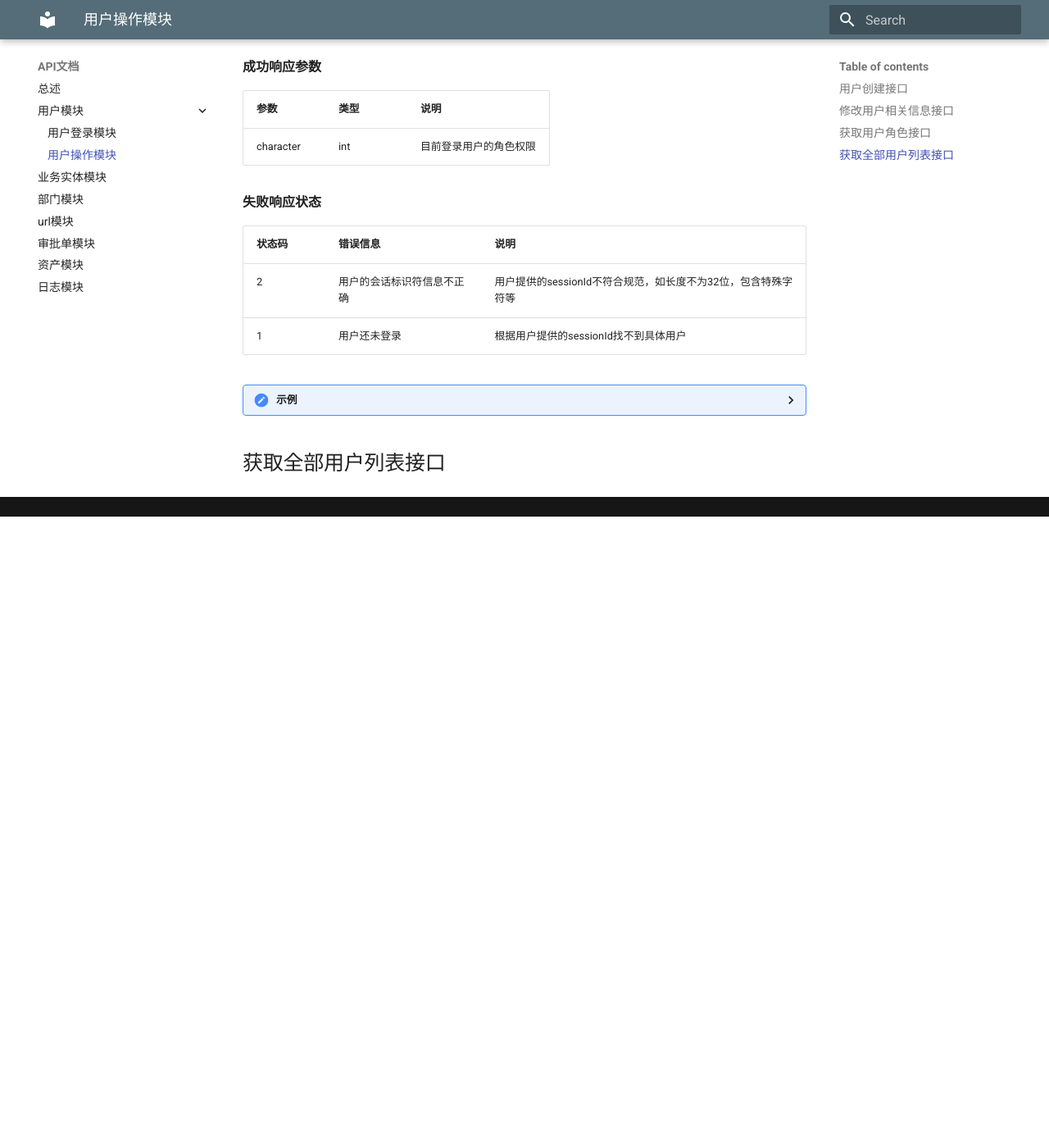
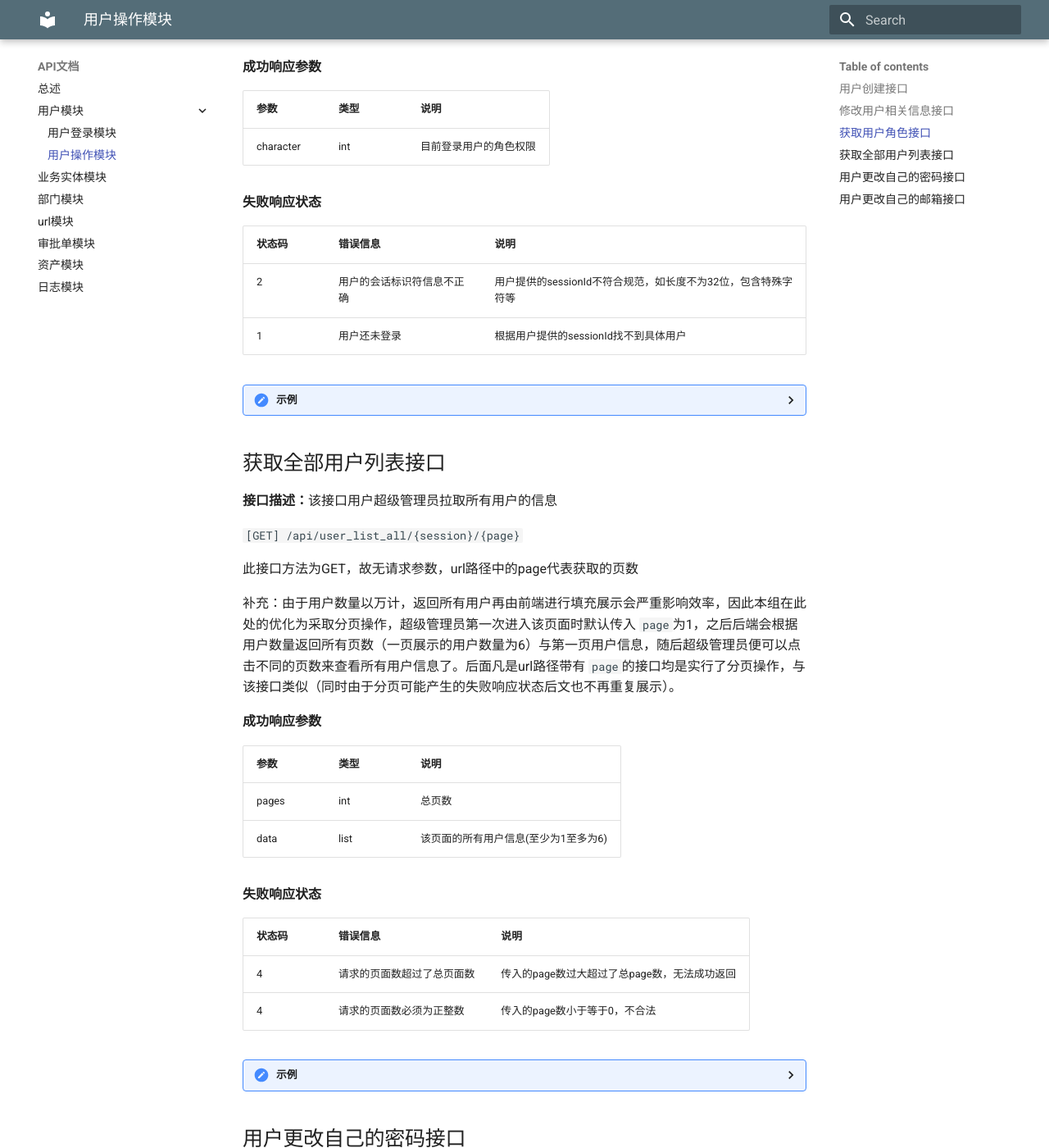
Before and after one commit to easymoneysniper213/okok-docs, an MkDocs documentation site: the page built from docs/api_user_operation.md, in a window 1280 px wide and 1400 px high, scrolled down 2453 px. Shown: the whole window at 82% size. Built offline with MkDocs 1.6.1 and Material for MkDocs 9.7.7, drawn with Linux system fonts in a browser that asks for light colours; before the commit the page ends 3083 px from its top, so only the background shows below that; some of the changed text lies outside the part shown.

Commit message:
API文档(2) 用户相关以及部分业务实体相关

````diff
--- a/docs/api_user_operation.md
+++ b/docs/api_user_operation.md
@@ -149,3 +149,151 @@
 </details>
 
 ## 获取全部用户列表接口
+
+**接口描述：**该接口用户超级管理员拉取所有用户的信息
+
+`[GET] /api/user_list_all/{session}/{page}`
+
+此接口方法为GET，故无请求参数，url路径中的page代表获取的页数
+
+补充：由于用户数量以万计，返回所有用户再由前端进行填充展示会严重影响效率，因此本组在此处的优化为采取分页操作，超级管理员第一次进入该页面时默认传入 `page`为1，之后后端会根据用户数量返回所有页数（一页展示的用户数量为6）与第一页用户信息，随后超级管理员便可以点击不同的页数来查看所有用户信息了。后面凡是url路径带有 `page`的接口均是实行了分页操作，与该接口类似（同时由于分页可能产生的失败响应状态后文也不再重复展示）。
+
+**成功响应参数**
+
+| 参数  | 类型 | 说明                                 |
+| ----- | ---- | ------------------------------------ |
+| pages | int  | 总页数                               |
+| data  | list | 该页面的所有用户信息(至少为1至多为6) |
+
+**失败响应状态**
+
+| 状态码 | 错误信息                   | 说明                                         |
+| ------ | -------------------------- | -------------------------------------------- |
+| 4      | 请求的页面数超过了总页面数 | 传入的page数过大超过了总page数，无法成功返回 |
+| 4      | 请求的页面数必须为正整数   | 传入的page数小于等于0，不合法                |
+
+
+<details>
+ <summary>示例</summary>
+
+响应
+
+```json
+{
+  "code": 0,
+  "pages":1,
+  "data": [
+  {
+    "id"：1
+    "name": "example_user",
+    "password": "password123",
+    "entityName" : "aba",
+    "departmentName":"tsinghua",
+    "character":1,
+    "lock":False,
+    "email" :""
+  },
+  {
+    "id": 2,
+    "name": "user2",
+    "password": "password123",
+    "entityName" : "aba",
+    "departmentName":"tsinghua",
+    "character":1,
+    "lock":False,
+    "email" :""
+  }
+  ]
+}
+```
+
+</details>
+
+## 用户更改自己的密码接口
+
+**接口描述：**该接口用于用户更改自己的密码，需要先验证旧密码才能更改新密码
+
+`[PUT] /api/user_password/{session}`
+
+**请求参数**
+
+| 参数        | 类型 | 说明                 |
+| ----------- | ---- | -------------------- |
+| oldpassword | str  | 用户验证身份的旧密码 |
+| newpassword | str  | 用户想更改的新密码   |
+
+无成功响应参数，接口调用成功则用户密码被修改，返回Succeed
+
+**失败响应状态**
+
+| 状态码 | 错误信息               | 说明                                |
+| ------ | ---------------------- | ----------------------------------- |
+| 2      | 您输入的初始密码不正确 | oldpassword不匹配，验证失败无法修改 |
+
+<details>
+ <summary>示例</summary>
+
+请求
+
+```json
+{
+  "oldpassword":"abb",
+  "newpassword":"abb"
+}
+```
+
+响应
+
+```json
+{
+   "code":0,
+   "info":Succeed,
+}
+```
+
+</details>
+
+## 用户更改自己的邮箱接口
+
+**接口描述：**该接口用于用户更改自己的邮箱，需要先验证旧密码通过验证才能更改邮箱
+
+`[PUT] /api/user_email/{session}`
+
+**请求参数**
+
+| 参数        | 类型 | 说明                 |
+| ----------- | ---- | -------------------- |
+| oldpassword | str  | 用户验证身份的旧密码 |
+| email       | str  | 用户想更改的新邮箱   |
+
+无成功响应参数，接口调用成功则用户邮箱被修改，返回Succeed
+
+**失败响应状态**
+
+| 状态码 | 错误信息                         | 说明                                |
+| ------ | -------------------------------- | ----------------------------------- |
+| 2      | 您输入的初始密码不正确           | oldpassword不匹配，验证失败无法修改 |
+| 5      | 指定邮箱的用户已经存在，无法修改 | 更改后的邮箱冲突了用户的邮箱唯一性  |
+
+<details>
+ <summary>示例</summary>
+
+请求
+
+```json
+{
+  "oldpassword":"abb",
+  "email":"xpy@163.com"
+}
+```
+
+响应
+
+```json
+{
+   "code":0,
+   "info":Succeed,
+}
+```
+
+</details>
````
Also changed, not shown: docs/api.md (+1 -0 lines), docs/api_entity.md (+128 -0 lines).
